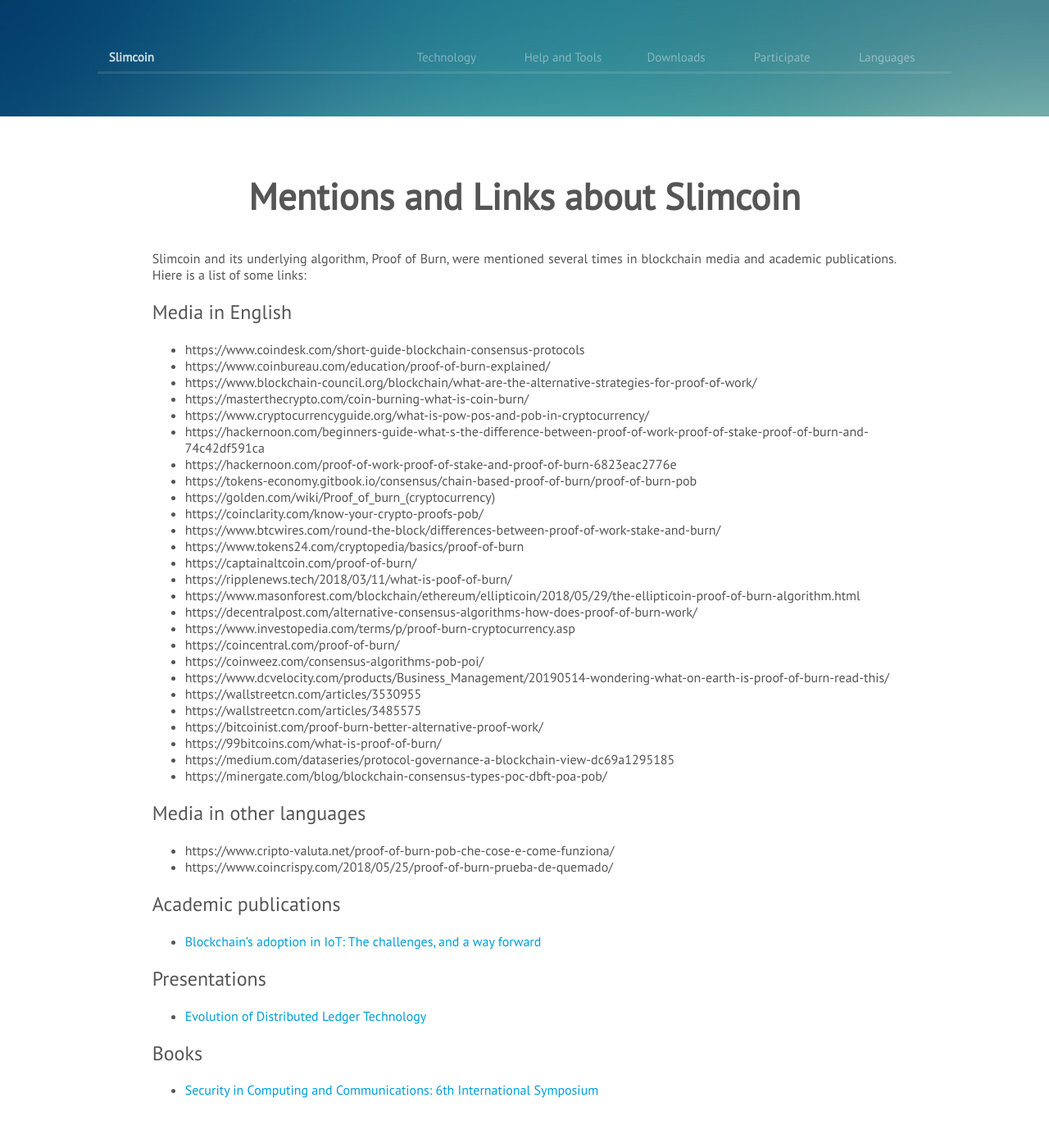
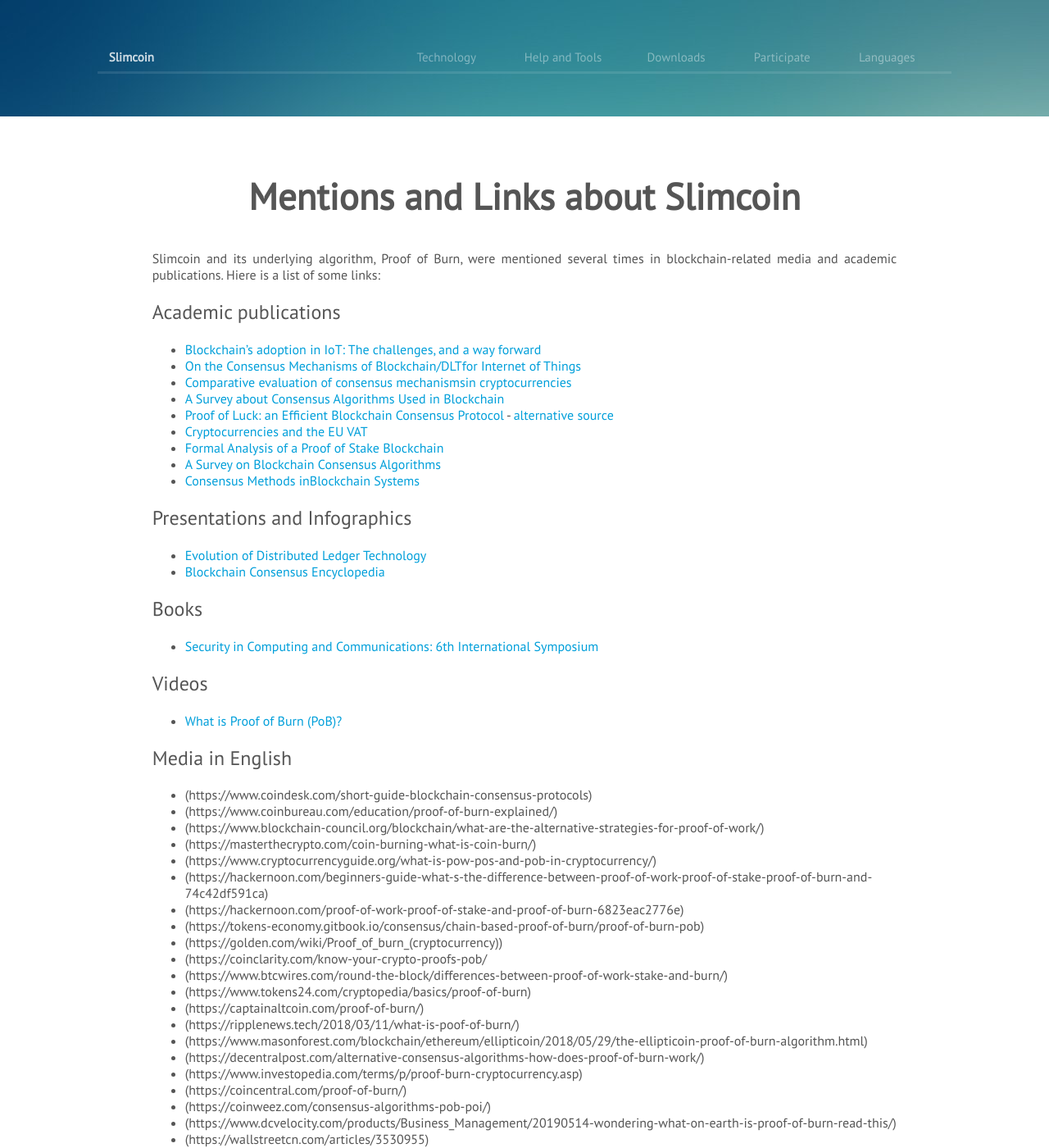
Before and after one commit to slimcoin-project/slimcoin-project.github.io, a Jekyll site: the page built from content/en/slimcoin-mentions.md, in a window 1280 px wide and 1400 px high. Shown: the whole window at 82% size. Built offline with Jekyll 4.4.1, drawn with Linux system fonts in a browser that asks for light colours; some web fonts are replaced; some of the changed text lies outside the part shown.

Commit message:
more links

```diff
--- a/content/en/slimcoin-mentions.md
+++ b/content/en/slimcoin-mentions.md
@@ -9,50 +9,85 @@
 priority: 10
 ---
 
-Slimcoin and its underlying algorithm, Proof of Burn, were mentioned several times in blockchain media and academic publications. Hiere is a list of some links:
-
-# Media in English
-
-* https://www.coindesk.com/short-guide-blockchain-consensus-protocols
-* https://www.coinbureau.com/education/proof-of-burn-explained/
-* https://www.blockchain-council.org/blockchain/what-are-the-alternative-strategies-for-proof-of-work/
-* https://masterthecrypto.com/coin-burning-what-is-coin-burn/
-* https://www.cryptocurrencyguide.org/what-is-pow-pos-and-pob-in-cryptocurrency/
-* https://hackernoon.com/beginners-guide-what-s-the-difference-between-proof-of-work-proof-of-stake-proof-of-burn-and-74c42df591ca
-* https://hackernoon.com/proof-of-work-proof-of-stake-and-proof-of-burn-6823eac2776e
-* https://tokens-economy.gitbook.io/consensus/chain-based-proof-of-burn/proof-of-burn-pob
-* https://golden.com/wiki/Proof_of_burn_(cryptocurrency)
-* https://coinclarity.com/know-your-crypto-proofs-pob/
-* https://www.btcwires.com/round-the-block/differences-between-proof-of-work-stake-and-burn/
-* https://www.tokens24.com/cryptopedia/basics/proof-of-burn
-* https://captainaltcoin.com/proof-of-burn/
-* https://ripplenews.tech/2018/03/11/what-is-poof-of-burn/
-* https://www.masonforest.com/blockchain/ethereum/ellipticoin/2018/05/29/the-ellipticoin-proof-of-burn-algorithm.html
-* https://decentralpost.com/alternative-consensus-algorithms-how-does-proof-of-burn-work/
-* https://www.investopedia.com/terms/p/proof-burn-cryptocurrency.asp
-* https://coincentral.com/proof-of-burn/
-* https://coinweez.com/consensus-algorithms-pob-poi/
-* https://www.dcvelocity.com/products/Business_Management/20190514-wondering-what-on-earth-is-proof-of-burn-read-this/
-* https://wallstreetcn.com/articles/3530955
-* https://wallstreetcn.com/articles/3485575
-* https://bitcoinist.com/proof-burn-better-alternative-proof-work/
-* https://99bitcoins.com/what-is-proof-of-burn/
-* https://medium.com/dataseries/protocol-governance-a-blockchain-view-dc69a1295185
-* https://minergate.com/blog/blockchain-consensus-types-poc-dbft-poa-pob/
-
-# Media in other languages
-
-* https://www.cripto-valuta.net/proof-of-burn-pob-che-cose-e-come-funziona/
-* https://www.coincrispy.com/2018/05/25/proof-of-burn-prueba-de-quemado/
+Slimcoin and its underlying algorithm, Proof of Burn, were mentioned several times in blockchain-related media and academic publications. Hiere is a list of some links:
 
 # Academic publications
 
 * [Blockchain's adoption in IoT: The challenges, and a way forward](https://www.sciencedirect.com/science/article/pii/S1084804518303473)
+* [On the Consensus Mechanisms of Blockchain/DLTfor Internet of Things](http://user.it.uu.se/~yi/pdf-files/2018/sies18.pdf)
+* [Comparative evaluation of consensus mechanismsin cryptocurrencies](https://onlinelibrary.wiley.com/doi/pdf/10.1002/itl2.100)
+* [A Survey about Consensus Algorithms Used in Blockchain](http://www.ndsl.kr/ndsl/search/detail/article/articleSearchResultDetail.do?cn=JAKO201810256452304)
+* [Proof of Luck: an Efficient Blockchain Consensus Protocol](https://dl.acm.org/citation.cfm?id=3007788.3007790) - [alternative source](https://arxiv.org/pdf/1703.05435.pdf)
+* [Cryptocurrencies and the EU VAT](http://arno.uvt.nl/show.cgi?fid=146748)
+* [Formal Analysis of a Proof of Stake Blockchain](https://www.researchgate.net/publication/330030317_Formal_Analysis_of_a_Proof-of-Stake_Blockchain)
+* [A Survey on Blockchain Consensus Algorithms](https://courses.cs.ut.ee/MTAT.07.022/2018_fall/uploads/Main/behzad-report-f18-19.pdf)
+* [Consensus Methods inBlockchain Systems](http://explore-ip.com/2017_Consensus-Methods-in-Blockchain-Systems.pdf)
 
-# Presentations
+# Presentations and Infographics
 
 * [Evolution of Distributed Ledger Technology](http://gorbyte.com/documents/Distributed%20Ledger%20Evolution.pdf)
+* [Blockchain Consensus Encyclopedia](https://www.tokens-economy.com/wp-content/uploads/2019/02/Major-Blockchain-consensus-Infographics.pdf)
 
 # Books
 
 * [Security in Computing and Communications: 6th International Symposium](https://books.google.com/books?id=gd2EDwAAQBAJ&pg=PA116&lpg=PA116&dq=slimcoin&source=bl&ots=BKCadowG8D&sig=ACfU3U2wZlnvGpMgNXILu8QD9W_-oRvSVA&redir_esc=y#v=onepage&q=slimcoin)
+
+# Videos
+
+* [What is Proof of Burn (PoB)?](https://www.youtube.com/watch?v=gWW3cwcthQo)
+
+# Media in English
+
+* (https://www.coindesk.com/short-guide-blockchain-consensus-protocols)
+* (https://www.coinbureau.com/education/proof-of-burn-explained/)
+* (https://www.blockchain-council.org/blockchain/what-are-the-alternative-strategies-for-proof-of-work/)
+* (https://masterthecrypto.com/coin-burning-what-is-coin-burn/)
+* (https://www.cryptocurrencyguide.org/what-is-pow-pos-and-pob-in-cryptocurrency/)
+* (https://hackernoon.com/beginners-guide-what-s-the-difference-between-proof-of-work-proof-of-stake-proof-of-burn-and-74c42df591ca)
+* (https://hackernoon.com/proof-of-work-proof-of-stake-and-proof-of-burn-6823eac2776e)
+* (https://tokens-economy.gitbook.io/consensus/chain-based-proof-of-burn/proof-of-burn-pob)
+* (https://golden.com/wiki/Proof_of_burn_(cryptocurrency))
+* (https://coinclarity.com/know-your-crypto-proofs-pob/
+* (https://www.btcwires.com/round-the-block/differences-between-proof-of-work-stake-and-burn/)
+* (https://www.tokens24.com/cryptopedia/basics/proof-of-burn)
+* (https://captainaltcoin.com/proof-of-burn/)
+* (https://ripplenews.tech/2018/03/11/what-is-poof-of-burn/)
+* (https://www.masonforest.com/blockchain/ethereum/ellipticoin/2018/05/29/the-ellipticoin-proof-of-burn-algorithm.html)
+* (https://decentralpost.com/alternative-consensus-algorithms-how-does-proof-of-burn-work/)
+* (https://www.investopedia.com/terms/p/proof-burn-cryptocurrency.asp)
+* (https://coincentral.com/proof-of-burn/)
+* (https://coinweez.com/consensus-algorithms-pob-poi/)
+* (https://www.dcvelocity.com/products/Business_Management/20190514-wondering-what-on-earth-is-proof-of-burn-read-this/)
+* (https://wallstreetcn.com/articles/3530955)
+* (https://wallstreetcn.com/articles/3485575)
+* (https://bitcoinist.com/proof-burn-better-alternative-proof-work/)
+* (https://99bitcoins.com/what-is-proof-of-burn/)
+* (https://medium.com/dataseries/protocol-governance-a-blockchain-view-dc69a1295185)
+* (https://minergate.com/blog/blockchain-consensus-types-poc-dbft-poa-pob/)
+* (https://blockonomi.com/proof-of-burn/)
+* (https://cryptonomist.ch/en/2019/05/19/what-is-proof-of-burn-pob/)
+* (https://blockspoint.com/articles/technologies/proof-of-burn)
+* (https://www.btcwires.com/round-the-block/differences-between-proof-of-work-stake-and-burn/)
+* (https://decentralized.tv/proof-of-burn-pob-better-than-proof-of-work-pow-for-mining-and-consensus/)
+* (https://www.coinbureau.com/education/proof-of-burn-explained/)
+* (https://blockchainerz.com/wondering-what-on-earth-is-proof-of-burn-read-this-theres/)
+* (https://www.newgenapps.com/blog/8-blockchain-consensus-mechanisms-and-benefits)
+* (https://cryptoknight.asia/crypto101/how-does-coin-burning-work-heres-a-beginners-guide/)
+* (https://www.quora.com/How-many-cryptocurrency-protocols-are-there-e-g-proof-of-work-proof-of-stake)
+* (https://thecoinoffering.com/learn/blockchain-consensus-systems/)
+* (https://beincrypto.com/destroyerdao-can-the-ultimate-scoin-save-us-from-failing-projects/)
+* (https://blockspoint.com/articles/technologies/forks-in-peer-to-peer-system-peercoin)
+* (https://blockchainhub.net/blog/blog/consensus-mechanisms-2/)
+* (https://bitcoin.com.au/popular-blockchain-consensus-mechanisms-work/)
+* (https://blockchainlion.com/consensus-blockchain/)
+* (http://www.beginnersguidetocryptocurrencies.com/mining.html)
+
+# Media in other languages
+
+* (https://www.cripto-valuta.net/proof-of-burn-pob-che-cose-e-come-funziona/)
+* (https://www.coincrispy.com/2018/05/25/proof-of-burn-prueba-de-quemado/)
+* (https://credits.com/fr/Home/New_Ins/4031)
+
+# Other
+
+* [CSE 704 Spring 2019: Security and Privacy in Blockchain](http://www.acsu.buffalo.edu/~mblanton/cse704/)
```
